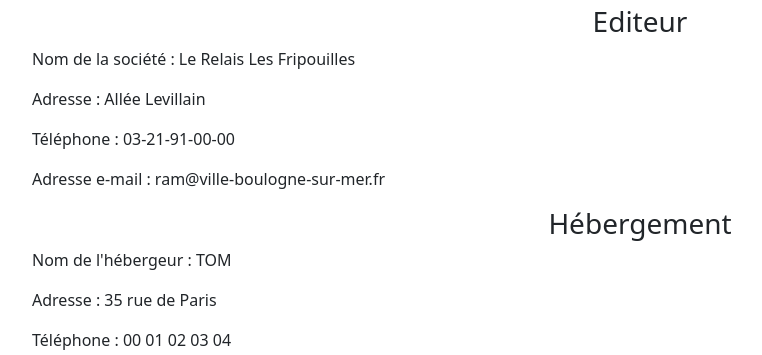
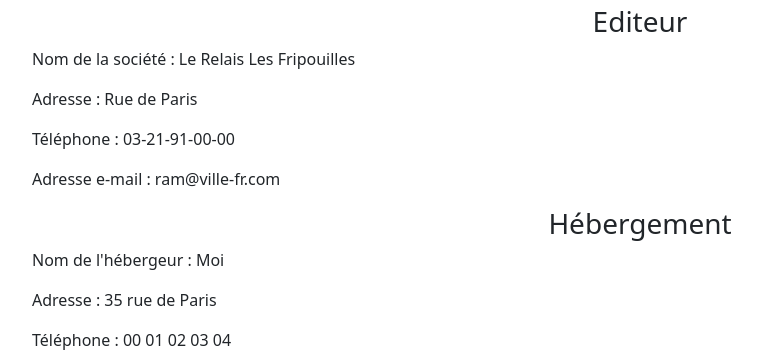
Before and after one commit to decrypt-nl/fripouilles-web, a PHP site: page /mentions-legales.php in a window 1280 px wide. Shown: the part 299-654 px from the top of the page, without its empty margins (0-762 px from the left). Run offline with PHP 8.4, Linux system fonts and the light colour scheme.

Commit message:
Update mentions-legales.php

```diff
--- a/mentions-legales.php
+++ b/mentions-legales.php
@@ -8,14 +8,14 @@ require_once('includes/header.php');
 <h3 class="d-flex justify-content-center">Editeur</h3>
 <ul>
     <p>Nom de la société : Le Relais Les Fripouilles</p>
-    <p>Adresse : Allée Levillain</p>
+    <p>Adresse : Rue de Paris</p>
     <p>Téléphone : 03-21-91-00-00 </p>
-    <p>Adresse e-mail :  ram@ville-boulogne-sur-mer.fr</p>
+    <p>Adresse e-mail :  ram@ville-fr.com</p>
 </ul>
 
 <h3 class="d-flex justify-content-center">Hébergement</h3>
 <ul>
-   <p>Nom de l'hébergeur : TOM</p>
+   <p>Nom de l'hébergeur : Moi</p>
    <p>Adresse : 35 rue de Paris</p>
    <p>Téléphone : 00 01 02 03 04</p>
 </ul>
```
